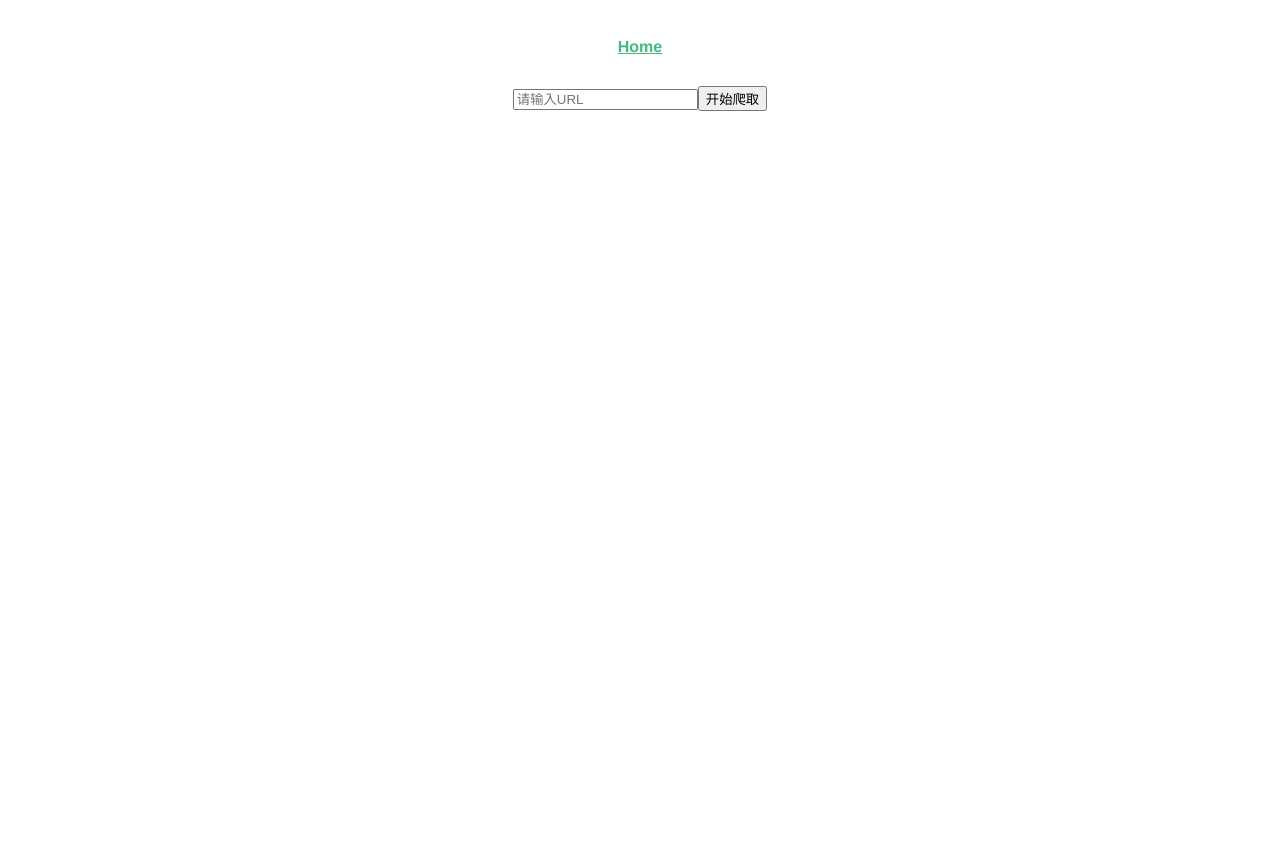
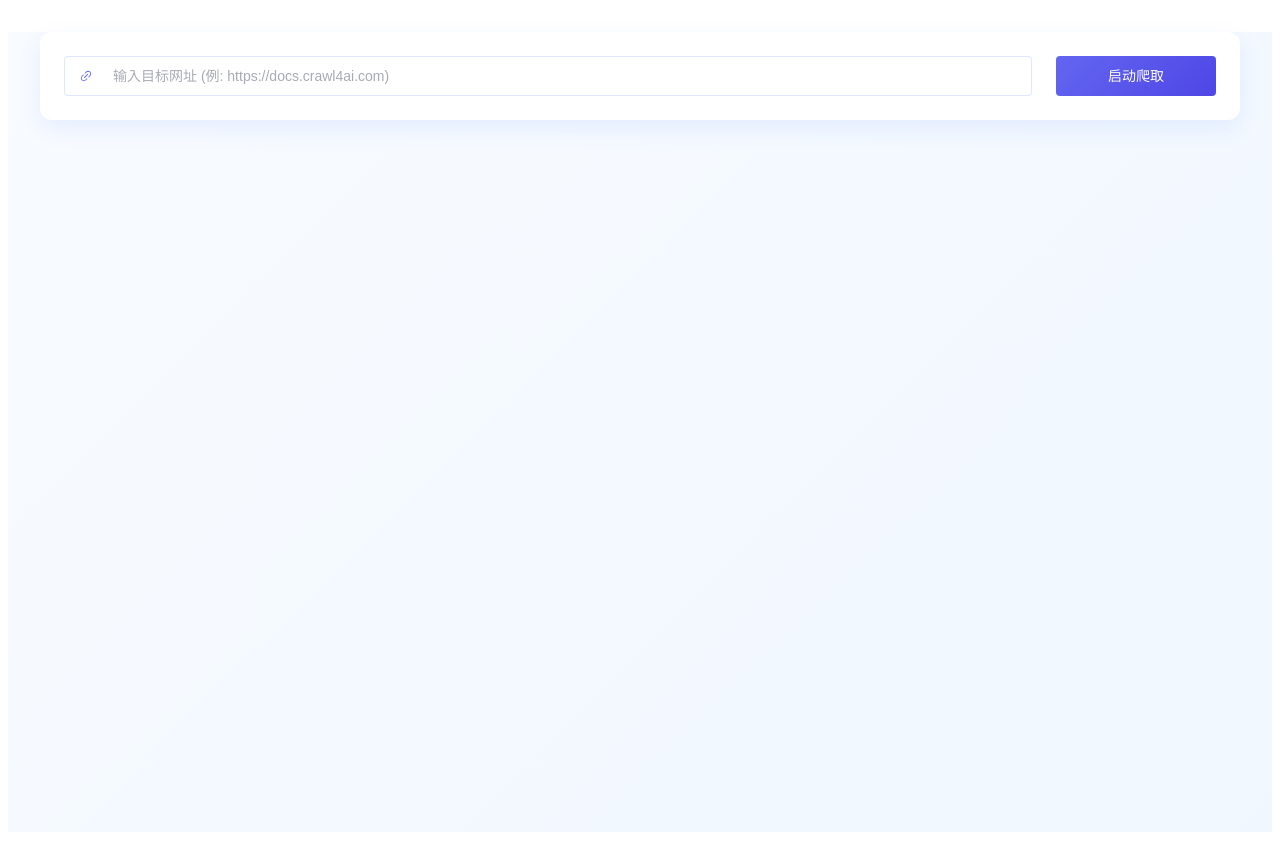
Before and after one commit to RotosAries/crawlerWeb-byRA, a Vue app in the folder frontend/: page / in a window 1280 px wide. Before the commit the page ends 800 px from the top, so only its background shows below. Built offline with nearby package versions, Linux system fonts and the light colour scheme.

Commit message:
优化主页布局及爬取功能界面，增强用户体验

```diff
--- a/frontend/src/App.vue
+++ b/frontend/src/App.vue
@@ -1,7 +1,4 @@
 <template>
-  <nav>
-    <router-link to="/">Home</router-link>
-  </nav>
   <router-view />
 </template>
 
--- a/frontend/src/views/HomeView.vue
+++ b/frontend/src/views/HomeView.vue
@@ -1,39 +1,211 @@
 <template>
-  <div class="home">
-    <div>
-      <input v-model="url" placeholder="请输入URL" />
-      <button @click="crawl">开始爬取</button>
+  <div class="enhanced-container">
+    <!-- 输入区域增强 -->
+    <div class="input-group">
+      <el-input
+        v-model="url"
+        placeholder="输入目标网址 (例: https://docs.crawl4ai.com)"
+        size="large"
+        class="modern-input"
+      >
+        <template #prefix>
+          <el-icon class="input-prefix"><Link /></el-icon>
+        </template>
+      </el-input>
+
+      <el-button
+        type="primary"
+        size="large"
+        :loading="loading"
+        @click="crawl"
+        class="action-button"
+      >
+        {{ loading ? "数据采集中..." : "启动爬取" }}
+      </el-button>
     </div>
-    <div v-if="content">
-      <h3>爬取结果：</h3>
-      <pre>{{ content }}</pre>
-    </div>
+
+    <!-- 结果展示优化 -->
+    <transition name="el-zoom-in-top">
+      <el-card v-if="content" class="result-panel">
+        <template #header>
+          <div class="panel-header">
+            <el-icon class="header-badge"><Document /></el-icon>
+            <span class="panel-title">数据抓取结果</span>
+            <el-tag type="info" size="small" effect="dark" class="status-tag">
+              {{ contentLines }} 行内容
+            </el-tag>
+          </div>
+        </template>
+
+        <div class="content-viewer">
+          <pre class="data-output">{{ content }}</pre>
+        </div>
+      </el-card>
+    </transition>
   </div>
 </template>
 
 <script>
+import { Link, Document } from "@element-plus/icons-vue";
+
 export default {
-  name: "HomeView",
+  name: "EnhancedCrawlerView",
   data() {
     return {
       url: "",
       content: "",
+      loading: false,
     };
+  },
+  components: {
+    Link,
+    Document,
+  },
+  computed: {
+    contentLines() {
+      return this.content ? this.content.split("\n").length : 0;
+    },
   },
   methods: {
     async crawl() {
+      if (!this.validateUrl()) {
+        this.$message.warning("请输入有效的网页地址");
+        return;
+      }
+
       try {
+        this.loading = true;
         const response = await this.$axios.get("/crawl", {
-          params: {
-            url: this.url,
-          },
+          params: { url: this.url },
+          timeout: 20000,
         });
-        if (response.data.success) this.content = response.data.content;
-        else this.content = `内部处理错误：${response.data.error_message}`;
+
+        this.content = response.data.success
+          ? response.data.content
+          : `服务器错误: ${response.data.error_message}`;
       } catch (error) {
-        this.content = `请求错误：${error.message}`;
+        this.content = `请求失败: ${error.code || "网络异常"}`;
+      } finally {
+        this.loading = false;
       }
+    },
+    validateUrl() {
+      const pattern =
+        /^(https?:\/\/)?([\da-z.-]+)\.([a-z.]{2,6})([/\w .-]*)*\/?$/;
+      return pattern.test(this.url);
     },
   },
 };
 </script>
+
+<style lang="scss" scoped>
+.enhanced-container {
+  max-width: 1440px;
+  margin: 2rem auto;
+  padding: 0 2rem;
+  background: linear-gradient(135deg, #f8fbff 0%, #f0f7ff 100%);
+  min-height: 100vh;
+}
+
+.input-group {
+  display: grid;
+  grid-template-columns: 1fr auto;
+  gap: 1.5rem;
+  padding: 1.5rem;
+  background: white;
+  border-radius: 12px;
+  box-shadow: 0 8px 24px rgba(0, 79, 255, 0.08);
+}
+
+.modern-input {
+  --el-input-border-color: #e0e7ff;
+  --el-input-hover-border-color: #a5b4fc;
+  --el-input-focus-border-color: #6366f1;
+
+  :deep(.el-input__prefix) {
+    color: #6366f1;
+    padding-right: 0.75rem;
+  }
+}
+
+.action-button {
+  width: 160px;
+  transition: all 0.3s cubic-bezier(0.4, 0, 0.2, 1);
+  background: linear-gradient(135deg, #6366f1 0%, #4f46e5 100%);
+  border: none;
+
+  &:hover {
+    transform: translateY(-1px);
+    box-shadow: 0 4px 12px rgba(99, 102, 241, 0.3);
+  }
+}
+
+.result-panel {
+  margin-top: 2rem;
+  border: 1px solid #e0e7ff;
+  border-radius: 12px;
+  box-shadow: 0 8px 24px rgba(0, 79, 255, 0.08);
+
+  :deep(.el-card__header) {
+    border-bottom: 1px solid #e0e7ff;
+    padding: 1rem 1.5rem;
+  }
+}
+
+.panel-header {
+  display: flex;
+  align-items: center;
+  gap: 1rem;
+
+  .header-badge {
+    color: #6366f1;
+    font-size: 1.4em;
+  }
+
+  .panel-title {
+    font-weight: 600;
+    color: #1e293b;
+    letter-spacing: -0.5px;
+  }
+
+  .status-tag {
+    margin-left: auto;
+  }
+}
+
+.content-viewer {
+  background: #f8faff;
+  border-radius: 8px;
+  max-height: 70vh;
+  overflow: auto;
+  padding: 1.5rem;
+}
+
+.data-output {
+  font-family: "JetBrains Mono", monospace;
+  font-size: 0.95em;
+  line-height: 1.7;
+  color: #334155;
+  white-space: pre-wrap;
+  counter-reset: line;
+
+  &::before {
+    content: attr(data-content);
+  }
+}
+
+@media (max-width: 768px) {
+  .input-group {
+    grid-template-columns: 1fr;
+    padding: 1rem;
+  }
+
+  .action-button {
+    width: 100%;
+  }
+
+  .content-viewer {
+    max-height: 60vh;
+  }
+}
+</style>
```
